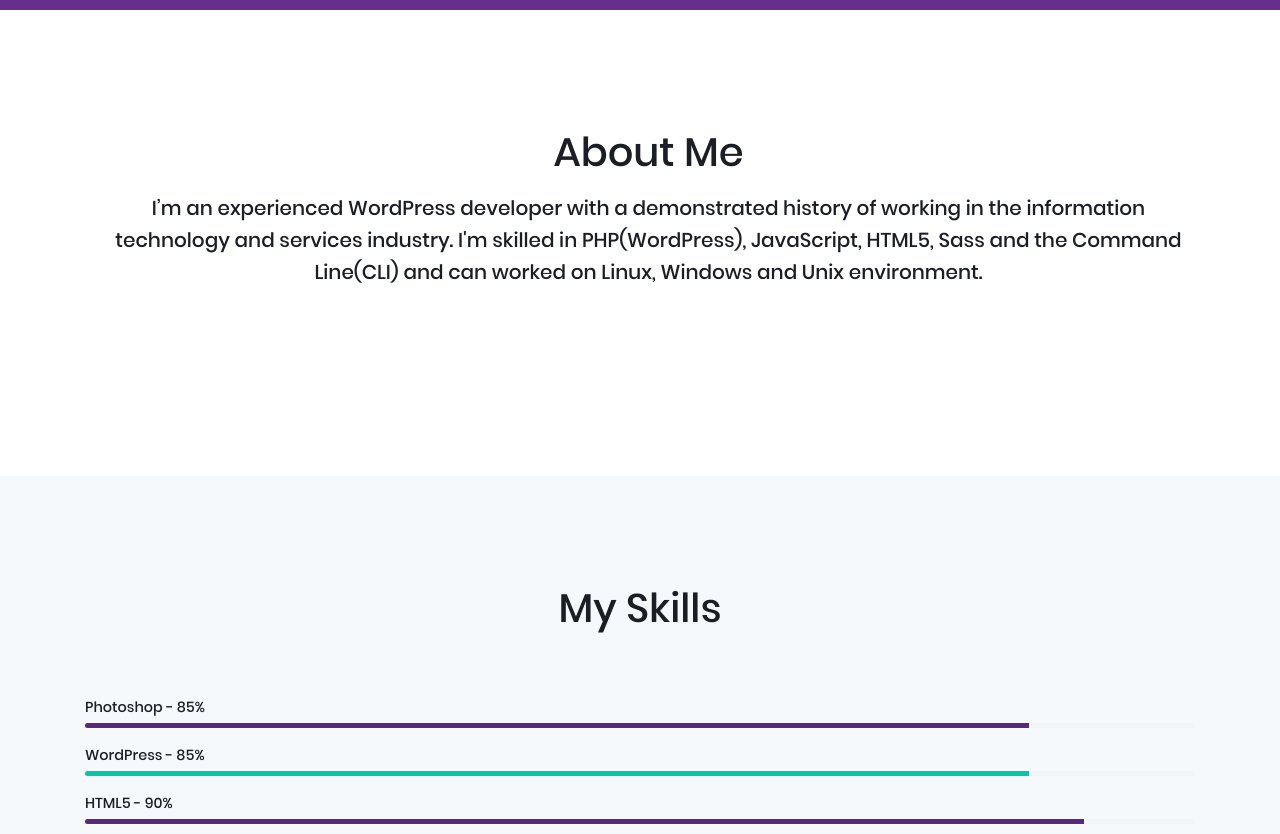
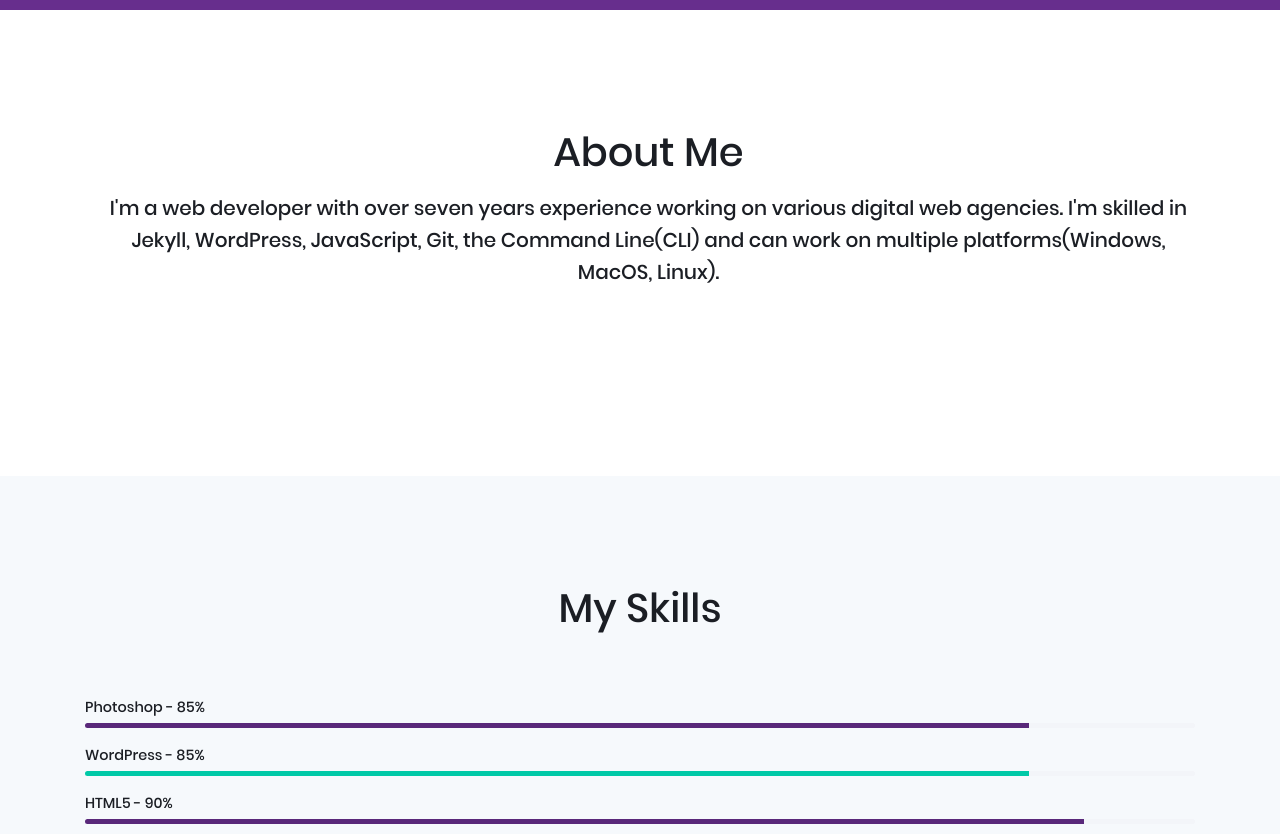
Before and after one commit to webdevsuperfast/portfolio, a Jekyll site: the page built from index.html, in a window 1280 px wide and 900 px high, scrolled down 530 px, cut to the strip 66-900 px from the top of the window. Built offline with Jekyll 4.4.1, drawn with Linux system fonts in a browser that asks for light colours.

Commit message:
Updated About Me section content

```diff
--- a/_includes/about.html
+++ b/_includes/about.html
@@ -11,7 +11,7 @@
             <div class="col-lg-12 mb-5 mb-lg-5 pl-lg-5">
                 <header class="text-center w-md-60 mx-auto mb-8">
                     <h2 class="h1">About Me</h2>
-                    <p class="h5">I’m an experienced WordPress developer with a demonstrated history of working in the information technology and services industry. I'm skilled in PHP(WordPress), JavaScript, HTML5, Sass and the Command Line(CLI) and can worked on Linux, Windows and Unix environment.</p>
+                    <p class="h5">I'm a web developer with over seven years experience working on various digital web agencies. I'm skilled in Jekyll, WordPress, JavaScript, Git, the Command Line(CLI) and can work on multiple platforms(Windows, MacOS, Linux).</p>
                 </header>
             </div>
         </div>
```
